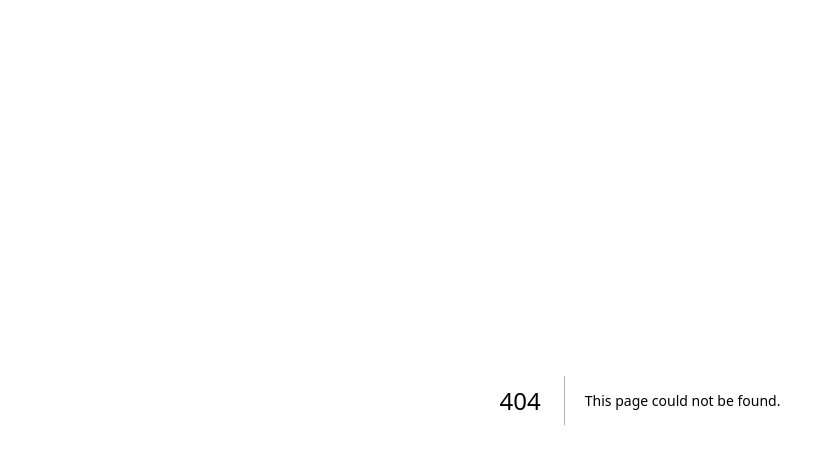
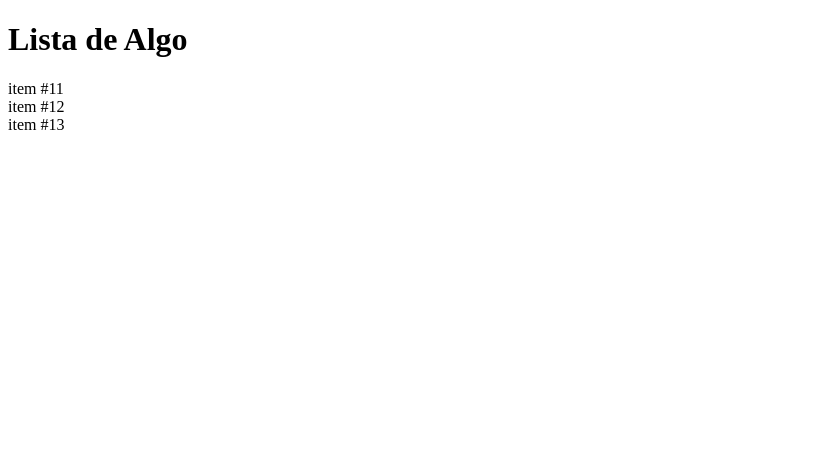
Before and after one commit to nina0-0nina/Curso_nextjs, a Next.js app in the folder curso-nextjs/exercicios/: page /basicos/componenteComFilho in a window 1280 px wide. Before the commit this address had no page. Shown: the top 464 px of the page, without its empty margins (0-835 px from the left). Built offline with nearby package versions, Linux system fonts and the light colour scheme.

Commit message:
props children

```diff
--- /dev/null
+++ b/curso-nextjs/exercicios/components/Item.jsx
@@ -0,0 +1,7 @@
+export default function Item(props) {
+    return (
+        <li>
+            {props.conteudo}
+        </li>
+    )
+}
--- /dev/null
+++ b/curso-nextjs/exercicios/components/Lista.jsx
@@ -0,0 +1,14 @@
+export default function Lista(props) {
+    return (
+        <div>
+            <h1>Lista de Algo</h1>
+            <ul style={{
+                listStyle:"none",
+                padding: 0
+            }}>
+                {props.children}
+            </ul>
+        </div>
+
+    )
+}
--- /dev/null
+++ b/curso-nextjs/exercicios/src/pages/basicos/componenteComFilho.jsx
@@ -0,0 +1,14 @@
+import Item from "../../../components/Item"
+import Lista from "../../../components/Lista"
+
+export default function componenteComFilho() {
+    return (
+        <div>
+            <Lista>
+                <Item conteudo="item #11"/>
+                <Item conteudo="item #12"/>
+                <Item conteudo="item #13"/>
+            </Lista>
+        </div>
+    )
+}
```
